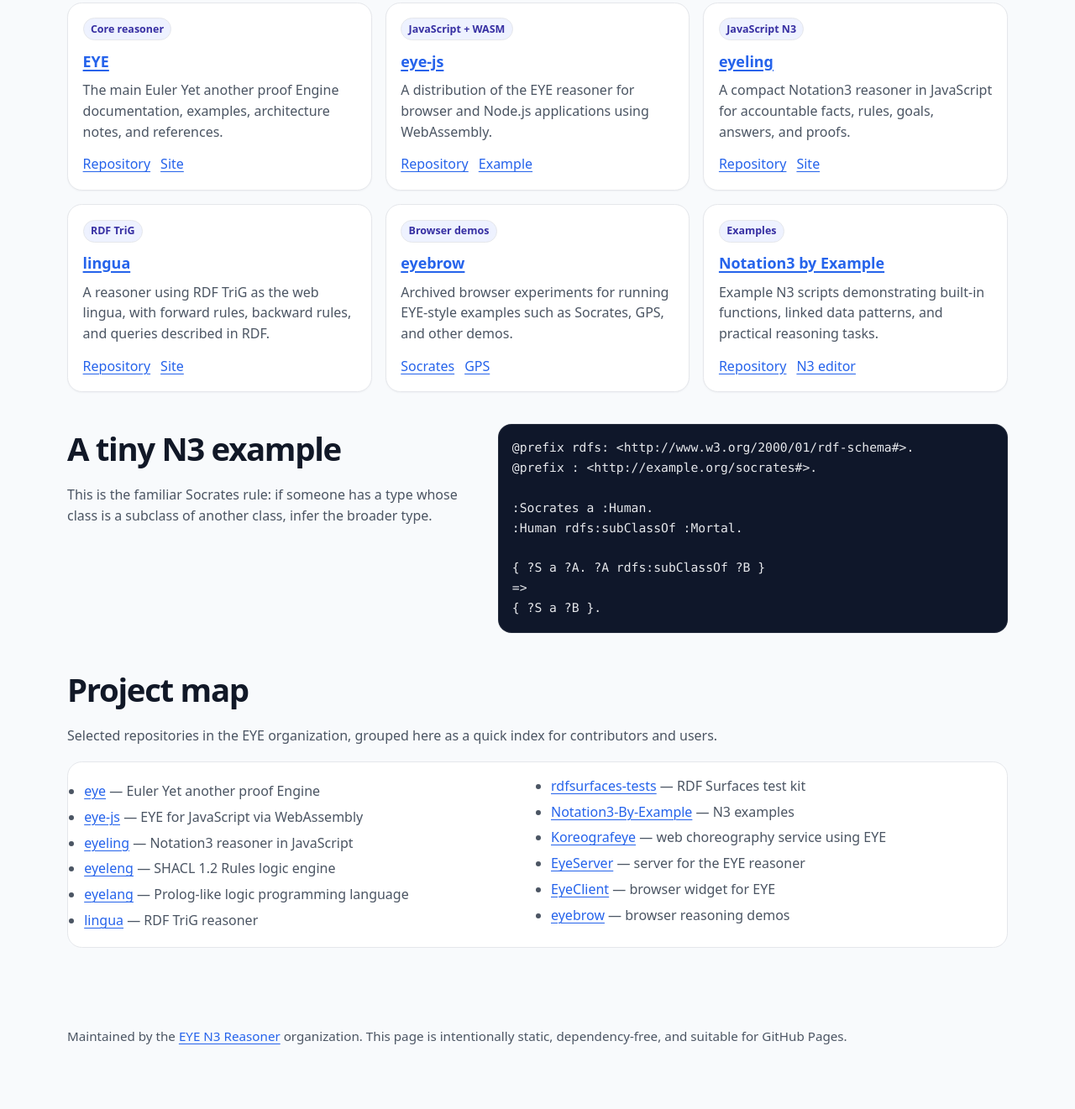
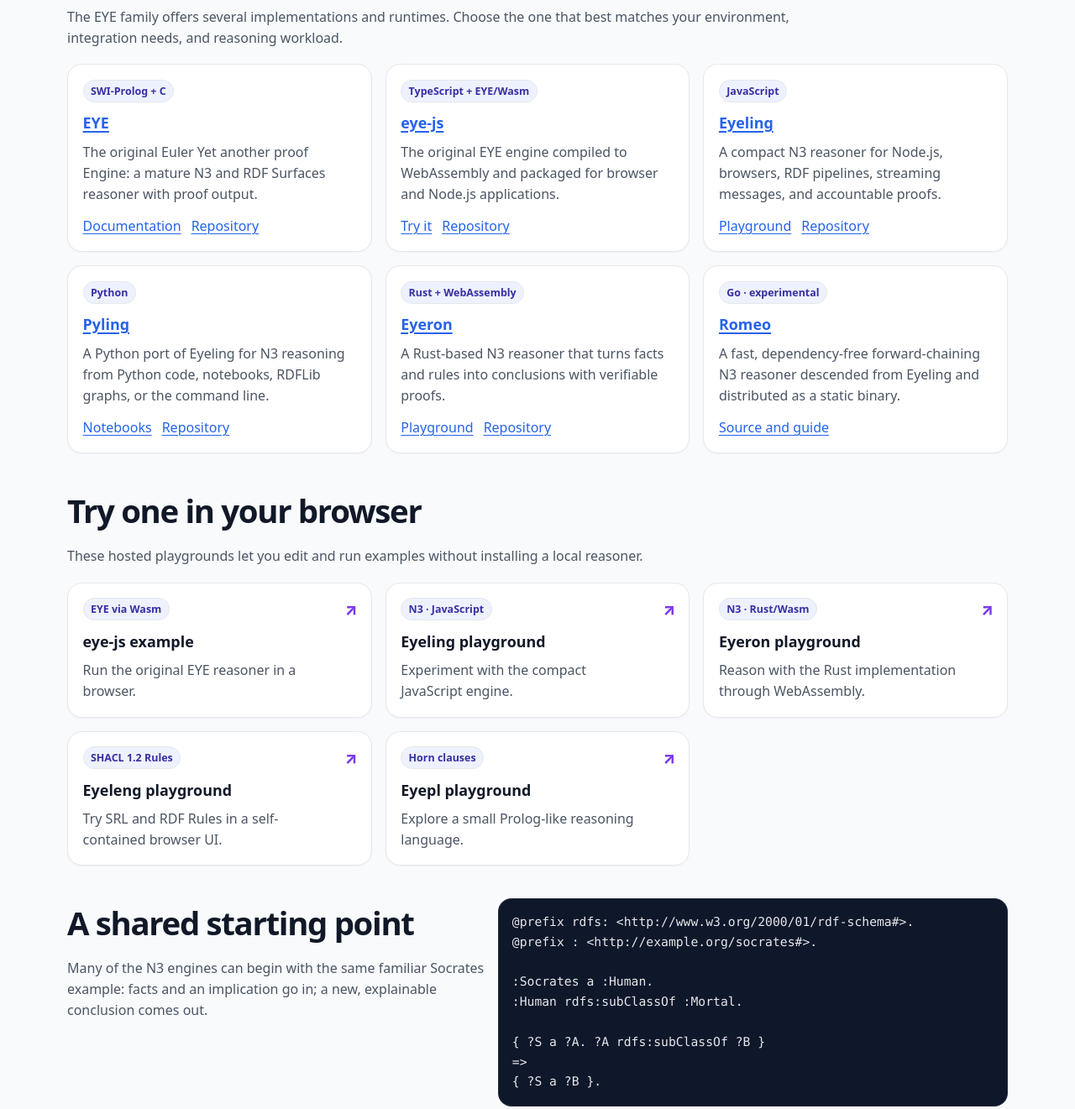
Before and after one commit to eyereasoner/eyereasoner.github.io, a plain HTML site: page index.html in a window 1280 px wide. Shown: the part 678-1999 px from the top of the page at 84% size. Drawn offline with Linux system fonts and the light colour scheme.

Commit message:
Updating index.html

```diff
--- a/index.html
+++ b/index.html
@@ -3,8 +3,8 @@
 <head>
   <meta charset="utf-8">
   <meta name="viewport" content="width=device-width, initial-scale=1">
-  <title>EYE N3 Reasoner</title>
-  <meta name="description" content="Overview of the EYE N3 Reasoner, its JavaScript/WebAssembly distributions, RDF/TriG experiments, examples, and related tools.">
+  <title>EYE Reasoners</title>
+  <meta name="description" content="Explore the EYE family of open reasoners for Notation3, RDF, RDF Surfaces, and related rule languages in Prolog, JavaScript, Python, Rust, Go, and WebAssembly.">
   <meta name="theme-color" content="#111827">
   <style>
     :root {
@@ -23,6 +23,11 @@
 
     * { box-sizing: border-box; }
 
+    html {
+      scroll-behavior: smooth;
+      scroll-padding-top: 1rem;
+    }
+
     body {
       margin: 0;
       font-family: ui-sans-serif, system-ui, -apple-system, BlinkMacSystemFont, "Segoe UI", sans-serif;
@@ -34,10 +39,24 @@
         var(--bg);
     }
 
-    a { color: var(--accent); text-decoration-thickness: .09em; text-underline-offset: .18em; }
+    a {
+      color: var(--accent);
+      text-decoration-thickness: .09em;
+      text-underline-offset: .18em;
+    }
+
     a:hover { color: var(--accent-2); }
 
-    header, main, footer { width: min(1120px, calc(100% - 2rem)); margin: 0 auto; }
+    a:focus-visible {
+      outline: 3px solid var(--accent-2);
+      outline-offset: 3px;
+      border-radius: .2rem;
+    }
+
+    header, main, footer {
+      width: min(1120px, calc(100% - 2rem));
+      margin: 0 auto;
+    }
 
     .hero {
       padding: 4.5rem 0 3rem;
@@ -92,6 +111,11 @@
       box-shadow: 0 1px 2px rgba(15, 23, 42, .05);
     }
 
+    .button:hover {
+      color: var(--accent-2);
+      border-color: #c4b5fd;
+    }
+
     .button.primary {
       color: white;
       background: linear-gradient(135deg, var(--accent), var(--accent-2));
@@ -138,7 +162,11 @@
       margin: 0 0 .75rem;
     }
 
-    .section-intro { margin: 0 0 1.15rem; color: var(--muted); max-width: 54rem; }
+    .section-intro {
+      margin: 0 0 1.15rem;
+      color: var(--muted);
+      max-width: 54rem;
+    }
 
     .grid {
       display: grid;
@@ -161,7 +189,14 @@
     }
 
     .card p { margin: 0; color: var(--muted); }
-    .card .links { margin-top: .85rem; display: flex; gap: .75rem; flex-wrap: wrap; }
+
+    .card .links {
+      margin-top: .85rem;
+      display: flex;
+      gap: .75rem;
+      flex-wrap: wrap;
+    }
+
     .tag {
       display: inline-flex;
       align-items: center;
@@ -173,6 +208,34 @@
       font-size: .78rem;
       font-weight: 700;
       margin-bottom: .7rem;
+    }
+
+    .play-card {
+      position: relative;
+      padding-right: 3rem;
+    }
+
+    .play-card::after {
+      content: "↗";
+      position: absolute;
+      top: 1rem;
+      right: 1rem;
+      color: var(--accent-2);
+      font-size: 1.2rem;
+      font-weight: 800;
+    }
+
+    .play-card > a {
+      position: absolute;
+      inset: 0;
+      border-radius: 1.1rem;
+    }
+
+    .play-card > a:focus-visible { outline-offset: 3px; }
+
+    .play-card:hover {
+      border-color: #c4b5fd;
+      box-shadow: 0 10px 28px rgba(15, 23, 42, .08);
     }
 
     .split {
@@ -193,7 +256,9 @@
       border: 1px solid rgba(255,255,255,.09);
     }
 
-    code { font-family: ui-monospace, SFMono-Regular, Menlo, Consolas, "Liberation Mono", monospace; }
+    code {
+      font-family: ui-monospace, SFMono-Regular, Menlo, Consolas, "Liberation Mono", monospace;
+    }
 
     .repo-list {
       columns: 2;
@@ -207,6 +272,15 @@
     .repo-list li {
       break-inside: avoid;
       margin: .38rem 0;
+      color: var(--muted);
+    }
+
+    .note {
+      margin-top: 1rem;
+      padding: 1rem 1.1rem;
+      border-left: 4px solid var(--accent-2);
+      border-radius: 0 .8rem .8rem 0;
+      background: var(--soft);
       color: var(--muted);
     }
 
@@ -227,77 +301,127 @@
       .hero { padding-top: 2.5rem; }
       .grid { grid-template-columns: 1fr; }
     }
+
+    @media (prefers-reduced-motion: reduce) {
+      html { scroll-behavior: auto; }
+    }
   </style>
 </head>
 <body>
   <header class="hero">
     <div>
-      <p class="eyebrow">EYE N3 Reasoner</p>
-      <h1>Reasoning for the Semantic Web.</h1>
-      <p class="lede">EYE is the Euler Yet another proof Engine: an explainable rule reasoner for Notation3, RDF, RDF Surfaces, proofs, and web-scale logic experiments.</p>
+      <p class="eyebrow">EYE Reasoners</p>
+      <h1>Reasoning implemented in many languages.</h1>
+      <p class="lede">EYE has grown from one pioneering Prolog engine into a family of open, explainable reasoners for Notation3, RDF, RDF Surfaces, and related rule languages.</p>
       <nav class="actions" aria-label="Primary links">
-        <a class="button primary" href="https://eyereasoner.github.io/eye/">Open EYE docs</a>
+        <a class="button primary" href="#reasoners">Explore the reasoners</a>
+        <a class="button" href="#playgrounds">Try a playground</a>
         <a class="button" href="https://github.com/eyereasoner">GitHub organization</a>
-        <a class="button" href="https://eyereasoner.github.io/eye-js/example/">Try browser example</a>
       </nav>
     </div>
     <aside class="hero-card" aria-label="Project summary">
       <div class="mark" aria-hidden="true">◉</div>
-      <div class="stat"><strong>Core</strong><span>Notation3 reasoning</span></div>
-      <div class="stat"><strong>Modes</strong><span>forward + backward chaining</span></div>
-      <div class="stat"><strong>Runtimes</strong><span>Prolog, JavaScript, WebAssembly</span></div>
-      <div class="stat"><strong>License</strong><span>MIT in core repositories</span></div>
+      <div class="stat"><strong>Languages</strong><span>Prolog, JS, Python, Rust, Go</span></div>
+      <div class="stat"><strong>In-Browser</strong><span> interactive playgrounds</span></div>
+      <div class="stat"><strong>Explainable conclusions</strong><span>Trust</span></div>
+      <div class="stat"><strong>Open Source</strong><span>100%</span></div>
     </aside>
   </header>
 
   <main>
-    <section>
-      <h2>Start here</h2>
-      <p class="section-intro">Choose the entry point that matches how you want to use EYE: command line reasoning, JavaScript integration, browser demos, or RDF/TriG experiments.</p>
+    <section id="reasoners">
+      <h2>Choose a reasoner</h2>
+      <p class="section-intro">The EYE family offers several implementations and runtimes. Choose the one that best matches your environment, integration needs, and reasoning workload.</p>
       <div class="grid">
         <article class="card">
-          <span class="tag">Core reasoner</span>
+          <span class="tag">SWI-Prolog + C</span>
           <h3><a href="https://eyereasoner.github.io/eye/">EYE</a></h3>
-          <p>The main Euler Yet another proof Engine documentation, examples, architecture notes, and references.</p>
-          <p class="links"><a href="https://github.com/eyereasoner/eye">Repository</a><a href="https://eyereasoner.github.io/eye/">Site</a></p>
+          <p>The original Euler Yet another proof Engine: a mature N3 and RDF Surfaces reasoner with proof output.</p>
+          <p class="links"><a href="https://eyereasoner.github.io/eye/">Documentation</a><a href="https://github.com/eyereasoner/eye">Repository</a></p>
         </article>
+
         <article class="card">
-          <span class="tag">JavaScript + WASM</span>
+          <span class="tag">TypeScript + EYE/Wasm</span>
           <h3><a href="https://github.com/eyereasoner/eye-js">eye-js</a></h3>
-          <p>A distribution of the EYE reasoner for browser and Node.js applications using WebAssembly.</p>
-          <p class="links"><a href="https://github.com/eyereasoner/eye-js">Repository</a><a href="https://eyereasoner.github.io/eye-js/example/">Example</a></p>
+          <p>The original EYE engine compiled to WebAssembly and packaged for browser and Node.js applications.</p>
+          <p class="links"><a href="https://eyereasoner.github.io/eye-js/example/">Try it</a><a href="https://github.com/eyereasoner/eye-js">Repository</a></p>
         </article>
+
         <article class="card">
-          <span class="tag">JavaScript N3</span>
-          <h3><a href="https://github.com/eyereasoner/eyeling">eyeling</a></h3>
-          <p>A compact Notation3 reasoner in JavaScript for accountable facts, rules, goals, answers, and proofs.</p>
-          <p class="links"><a href="https://github.com/eyereasoner/eyeling">Repository</a><a href="https://eyereasoner.github.io/eyeling/">Site</a></p>
+          <span class="tag">JavaScript</span>
+          <h3><a href="https://github.com/eyereasoner/eyeling">Eyeling</a></h3>
+          <p>A compact N3 reasoner for Node.js, browsers, RDF pipelines, streaming messages, and accountable proofs.</p>
+          <p class="links"><a href="https://eyereasoner.github.io/eyeling/playground">Playground</a><a href="https://github.com/eyereasoner/eyeling">Repository</a></p>
         </article>
+
         <article class="card">
-          <span class="tag">RDF TriG</span>
-          <h3><a href="https://eyereasoner.github.io/lingua/">lingua</a></h3>
-          <p>A reasoner using RDF TriG as the web lingua, with forward rules, backward rules, and queries described in RDF.</p>
-          <p class="links"><a href="https://github.com/eyereasoner/lingua">Repository</a><a href="https://eyereasoner.github.io/lingua/">Site</a></p>
+          <span class="tag">Python</span>
+          <h3><a href="https://github.com/eyereasoner/pyling">Pyling</a></h3>
+          <p>A Python port of Eyeling for N3 reasoning from Python code, notebooks, RDFLib graphs, or the command line.</p>
+          <p class="links"><a href="https://eyereasoner.github.io/pyling/">Notebooks</a><a href="https://github.com/eyereasoner/pyling">Repository</a></p>
         </article>
+
         <article class="card">
-          <span class="tag">Browser demos</span>
-          <h3><a href="https://github.com/eyereasoner/eyebrow">eyebrow</a></h3>
-          <p>Archived browser experiments for running EYE-style examples such as Socrates, GPS, and other demos.</p>
-          <p class="links"><a href="https://eyereasoner.github.io/eyebrow/socrates.html">Socrates</a><a href="https://eyereasoner.github.io/eyebrow/gps.html">GPS</a></p>
+          <span class="tag">Rust + WebAssembly</span>
+          <h3><a href="https://github.com/eyereasoner/eyeron">Eyeron</a></h3>
+          <p>A Rust-based N3 reasoner that turns facts and rules into conclusions with verifiable proofs.</p>
+          <p class="links"><a href="https://eyereasoner.github.io/eyeron/playground">Playground</a><a href="https://github.com/eyereasoner/eyeron">Repository</a></p>
         </article>
+
         <article class="card">
-          <span class="tag">Examples</span>
-          <h3><a href="https://github.com/eyereasoner/Notation3-By-Example">Notation3 by Example</a></h3>
-          <p>Example N3 scripts demonstrating built-in functions, linked data patterns, and practical reasoning tasks.</p>
-          <p class="links"><a href="https://github.com/eyereasoner/Notation3-By-Example">Repository</a><a href="https://editor.notation3.org/">N3 editor</a></p>
+          <span class="tag">Go · experimental</span>
+          <h3><a href="https://patrickhochstenbach.net/git/phochste/romeo">Romeo</a></h3>
+          <p>A fast, dependency-free forward-chaining N3 reasoner descended from Eyeling and distributed as a static binary.</p>
+          <p class="links"><a href="https://patrickhochstenbach.net/git/phochste/romeo">Source and guide</a></p>
+        </article>
+      </div>
+    </section>
+
+    <section id="playgrounds">
+      <h2>Try one in your browser</h2>
+      <p class="section-intro">These hosted playgrounds let you edit and run examples without installing a local reasoner.</p>
+      <div class="grid">
+        <article class="card play-card">
+          <span class="tag">EYE via Wasm</span>
+          <h3>eye-js example</h3>
+          <p>Run the original EYE reasoner in a browser.</p>
+          <a href="https://eyereasoner.github.io/eye-js/example/" aria-label="Open the eye-js browser example"></a>
+        </article>
+
+        <article class="card play-card">
+          <span class="tag">N3 · JavaScript</span>
+          <h3>Eyeling playground</h3>
+          <p>Experiment with the compact JavaScript engine.</p>
+          <a href="https://eyereasoner.github.io/eyeling/playground" aria-label="Open the Eyeling playground"></a>
+        </article>
+
+        <article class="card play-card">
+          <span class="tag">N3 · Rust/Wasm</span>
+          <h3>Eyeron playground</h3>
+          <p>Reason with the Rust implementation through WebAssembly.</p>
+          <a href="https://eyereasoner.github.io/eyeron/playground" aria-label="Open the Eyeron playground"></a>
+        </article>
+
+        <article class="card play-card">
+          <span class="tag">SHACL 1.2 Rules</span>
+          <h3>Eyeleng playground</h3>
+          <p>Try SRL and RDF Rules in a self-contained browser UI.</p>
+          <a href="https://eyereasoner.github.io/eyeleng/playground" aria-label="Open the Eyeleng playground"></a>
+        </article>
+
+        <article class="card play-card">
+          <span class="tag">Horn clauses</span>
+          <h3>Eyepl playground</h3>
+          <p>Explore a small Prolog-like reasoning language.</p>
+          <a href="https://eyereasoner.github.io/eyepl/playground" aria-label="Open the Eyepl playground"></a>
         </article>
       </div>
     </section>
 
     <section class="split">
       <div>
-        <h2>A tiny N3 example</h2>
-        <p class="section-intro">This is the familiar Socrates rule: if someone has a type whose class is a subclass of another class, infer the broader type.</p>
+        <h2>A shared starting point</h2>
+        <p class="section-intro">Many of the N3 engines can begin with the same familiar Socrates example: facts and an implication go in; a new, explainable conclusion comes out.</p>
       </div>
       <pre><code>@prefix rdfs: &lt;http://www.w3.org/2000/01/rdf-schema#&gt;.
 @prefix : &lt;http://example.org/socrates#&gt;.
@@ -310,28 +434,23 @@
 { ?S a ?B }.</code></pre>
     </section>
 
-    <section>
-      <h2>Project map</h2>
-      <p class="section-intro">Selected repositories in the EYE organization, grouped here as a quick index for contributors and users.</p>
+    <section id="ecosystem">
+      <h2>Wider EYE ecosystem</h2>
+      <p class="section-intro">Not every related project is another implementation of the EYE N3 engine. These close neighbours explore other rule languages, runtimes, and reasoning models.</p>
       <ul class="repo-list">
-        <li><a href="https://github.com/eyereasoner/eye">eye</a> — Euler Yet another proof Engine</li>
-        <li><a href="https://github.com/eyereasoner/eye-js">eye-js</a> — EYE for JavaScript via WebAssembly</li>
-        <li><a href="https://github.com/eyereasoner/eyeling">eyeling</a> — Notation3 reasoner in JavaScript</li>
-        <li><a href="https://github.com/eyereasoner/eyeleng">eyeleng</a> — SHACL 1.2 Rules logic engine</li>
-        <li><a href="https://github.com/eyereasoner/eyelang">eyelang</a> — Prolog-like logic programming language</li>
-        <li><a href="https://github.com/eyereasoner/lingua">lingua</a> — RDF TriG reasoner</li>
+        <li><a href="https://github.com/eyereasoner/eyelet">eyelet</a> — portable Prolog reasoning with eyelet clauses</li>
+        <li><a href="https://github.com/eyereasoner/eyeleng">Eyeleng</a> — SHACL 1.2 Rules in JavaScript</li>
+        <li><a href="https://github.com/eyereasoner/eyepl">Eyepl</a> — Prolog-like Horn clauses in JavaScript</li>
+        <li><a href="https://github.com/eyereasoner/lingua">lingua</a> — RDF/TriG graph rules</li>
         <li><a href="https://github.com/eyereasoner/rdfsurfaces-tests">rdfsurfaces-tests</a> — RDF Surfaces test kit</li>
-        <li><a href="https://github.com/eyereasoner/Notation3-By-Example">Notation3-By-Example</a> — N3 examples</li>
-        <li><a href="https://github.com/eyereasoner/Koreografeye">Koreografeye</a> — web choreography service using EYE</li>
-        <li><a href="https://github.com/eyereasoner/EyeServer">EyeServer</a> — server for the EYE reasoner</li>
-        <li><a href="https://github.com/eyereasoner/EyeClient">EyeClient</a> — browser widget for EYE</li>
-        <li><a href="https://github.com/eyereasoner/eyebrow">eyebrow</a> — browser reasoning demos</li>
+        <li><a href="https://github.com/eyereasoner/Notation3-By-Example">Notation3-By-Example</a> — practical N3 examples</li>
       </ul>
+      <p class="note">Looking for the broader reasoner landscape? Jos De Roo maintains an overview spanning N3, RDF Surfaces, Datalog, SHACL Rules, RIF, and first-order logic: <a href="https://github.com/josd/josd.github.io/blob/master/reasoners.md">view the full reasoners list</a>.</p>
     </section>
   </main>
 
   <footer>
-    <p>Maintained by the <a href="https://github.com/eyereasoner">EYE N3 Reasoner</a> organization. This page is intentionally static, dependency-free, and suitable for GitHub Pages.</p>
+    <p>Maintained by the <a href="https://github.com/eyereasoner">EYE Reasoner</a> community. This page is intentionally static, dependency-free, and suitable for GitHub Pages.</p>
   </footer>
 </body>
 </html>
```
